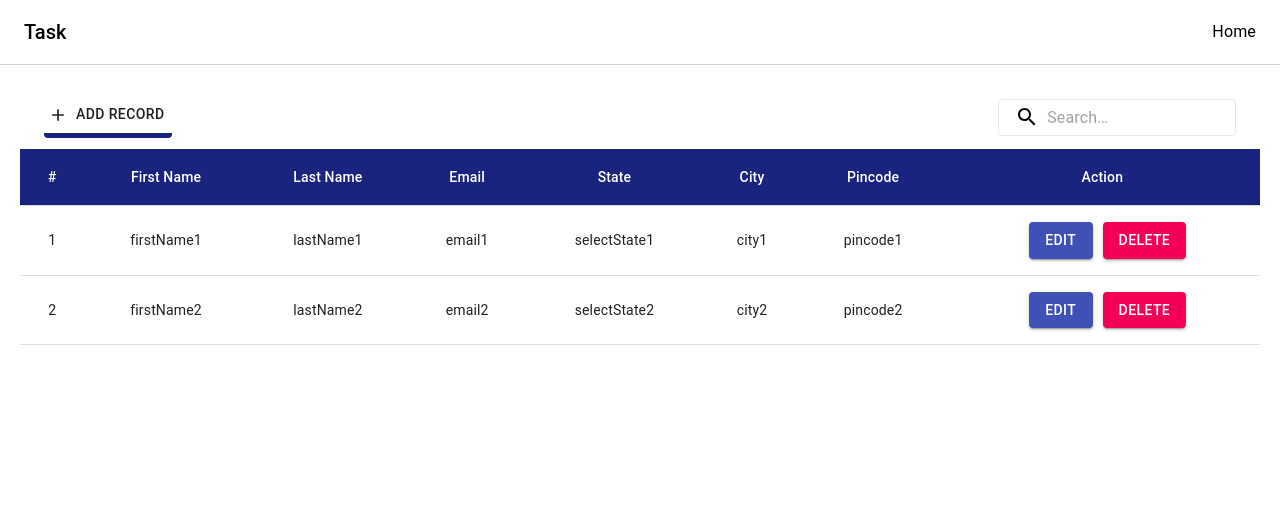
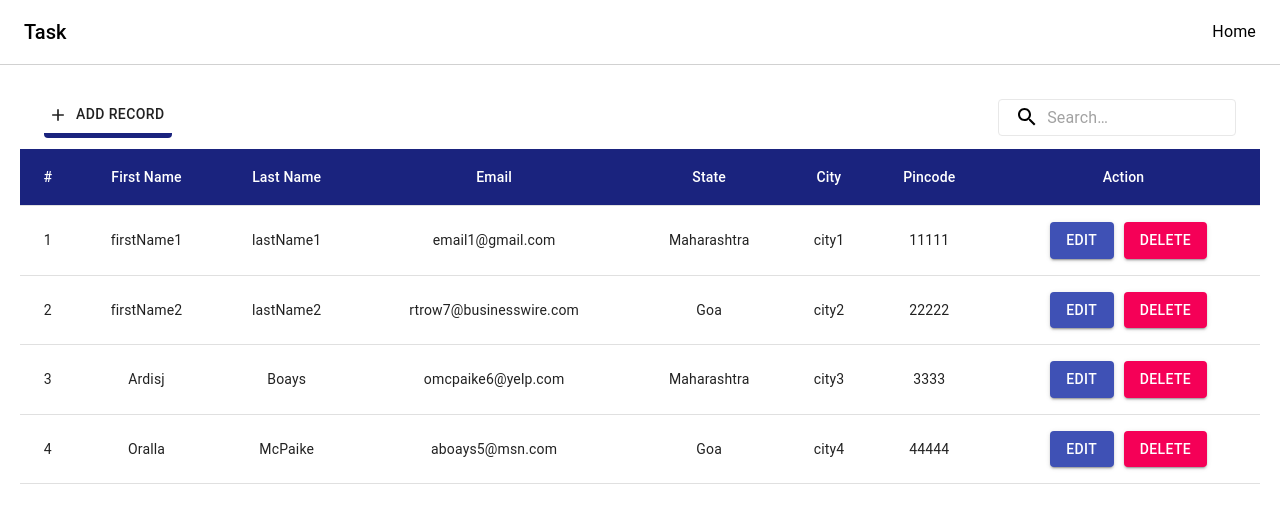
Before and after one commit to pankajgulabsharma/fugetron-task, a React (Create React App) app: page / in a window 1280 px wide. Shown: the top 508 px of the page. Built offline with nearby package versions, Linux system fonts and the light colour scheme.

Commit message:
commiting data

```diff
--- a/src/App.js
+++ b/src/App.js
@@ -4,7 +4,6 @@ import "./App.css";
 import AppBar from "./components/AppBar";
 import AddRecord from "./pages/AddRecord";
 import HomePage from "./pages/HomePage";
-import DeleteRecord from "./pages/DeleteRecord";
 import EditRecord from "./pages/EditRecord";
 import { BrowserRouter as Router, Switch, Route } from "react-router-dom";
 import NotFound from "./pages/NotFound";
@@ -18,7 +17,6 @@ function App() {
         <Switch>
           <Route exact path="/" component={HomePage} />
           <Route exact path="/addrecord" component={AddRecord} />
-          <Route exact path="/deleterecord/:id" component={DeleteRecord} />
           <Route exact path="/editrecord/:id" component={EditRecord} />
           <Route component={NotFound} />
         </Switch>
--- /dev/null
+++ b/src/components/DialogBox.js
@@ -0,0 +1,39 @@
+import React from "react";
+import Button from "@material-ui/core/Button";
+import Dialog from "@material-ui/core/Dialog";
+import DialogActions from "@material-ui/core/DialogActions";
+import DialogContent from "@material-ui/core/DialogContent";
+import DialogTitle from "@material-ui/core/DialogTitle";
+
+const DialogBox = ({ title, children, open, setOpen, action }) => {
+  return (
+    <Dialog
+      open={open}
+      onClose={() => setOpen(false)}
+      aria-labelledby="confirm-dialog"
+    >
+      {title && <DialogTitle>{title}</DialogTitle>}
+      {children && <DialogContent>{children}</DialogContent>}
+      <DialogActions>
+        <Button
+          variant="contained"
+          color="secondary"
+          onClick={() => {
+            setOpen(false);
+            action();
+          }}
+        >
+          Delete
+        </Button>
+        <Button
+          variant="contained"
+          color="primary"
+          onClick={() => setOpen(false)}
+        >
+          Cancel
+        </Button>
+      </DialogActions>
+    </Dialog>
+  );
+};
+export default DialogBox;
--- a/src/components/Table.js
+++ b/src/components/Table.js
@@ -24,7 +24,7 @@ const useStyle = makeStyles({
     marginLeft: "10px",
   },
 });
-const Table = ({ headerData, bodyData, setDialogOpen }) => {
+const Table = ({ headerData, bodyData, setOpen, setId }) => {
   const classes = useStyle();
   return (
     <TableContainer>
@@ -41,11 +41,11 @@ const Table = ({ headerData, bodyData, setDialogOpen }) => {
         <TableBody>
           {bodyData.map(
             (
-              { firstName, lastName, email, selectState, city, pincode },
+              { id, firstName, lastName, email, selectState, city, pincode },
               index
             ) => (
               <TableRow key={index}>
-                <TableCell className={classes.body}>{index + 1}</TableCell>
+                <TableCell className={classes.body}>{id}</TableCell>
                 <TableCell className={classes.body}>{firstName}</TableCell>
                 <TableCell className={classes.body}>{lastName}</TableCell>
                 <TableCell className={classes.body}>{email}</TableCell>
@@ -55,7 +55,7 @@ const Table = ({ headerData, bodyData, setDialogOpen }) => {
                 <TableCell className={classes.body}>
                   <NavLink
                     exact
-                    to={`/editrecord/${index + 1}`}
+                    to={`/editrecord/${id}`}
                     style={{ textDecoration: "none" }}
                   >
                     <Button
@@ -71,7 +71,10 @@ const Table = ({ headerData, bodyData, setDialogOpen }) => {
                     variant="contained"
                     color="secondary"
                     className={classes.button}
-                    onClick={() => setDialogOpen(true)}
+                    onClick={() => {
+                      setOpen(true);
+                      setId(id);
+                    }}
                   >
                     DELETE
                   </Button>
--- a/src/context/AppReducer.js
+++ b/src/context/AppReducer.js
@@ -1,21 +1,23 @@
 const AppReducer = (state, { type, payload }) => {
   switch (type) {
     case "ADD_USER":
+      console.log("Add state",state);
       return {
         ...state,
-        users: [...state.users, payload],
+        users: [...state.users, {id:state.users.length+1,...payload}],
       };
     case "REMOVE_USER":
-      break;
+      const filteredData=state.users.filter(user=>user.id!==payload)
+      return {
+        ...state,
+        users:filteredData
+      }
 
     case "EDIT_USER":
-      const { id } = payload;
-      const updatedUserData = state.user.map((curr, index) =>
-        index + 1 === id ? payload.updateduser : curr
-      );
+    const allUpdated=state.users.map(user=>user.id===payload.id ? payload :user)
       return {
         ...state,
-        users: updatedUserData,
+        users: allUpdated,
       };
 
     default:
--- a/src/context/GlobalState.js
+++ b/src/context/GlobalState.js
@@ -13,20 +13,40 @@ import AppReducer from "./AppReducer";
 const initialState = {
   users: [
     {
+      id: 1,
       firstName: "firstName1",
       lastName: "lastName1",
-      email: "email1",
-      selectState: "selectState1",
+      email: "email1@gmail.com",
+      selectState: "Maharashtra",
       city: "city1",
-      pincode: "pincode1",
+      pincode: 11111,
     },
     {
+      id: 2,
       firstName: "firstName2",
       lastName: "lastName2",
-      email: "email2",
-      selectState: "selectState2",
+      email: "rtrow7@businesswire.com",
+      selectState: "Goa",
       city: "city2",
-      pincode: "pincode2",
+      pincode: 22222,
+    },
+    {
+      id: 3,
+      firstName: "Ardisj",
+      lastName: "Boays",
+      email: "omcpaike6@yelp.com",
+      selectState: "Maharashtra",
+      city: "city3",
+      pincode: 3333,
+    },
+    {
+      id: 4,
+      firstName: "Oralla",
+      lastName: "McPaike",
+      email: "aboays5@msn.com",
+      selectState: "Goa",
+      city: "city4",
+      pincode: 44444,
     },
   ],
 };
@@ -45,7 +65,7 @@ const GlobalState = ({ children }) => {
   };
 
   //edit user
-  const editUser = (updateduser, id) => {
+  const editUser = (updateduser) => {
     dispatch({ type: "EDIT_USER", payload: updateduser });
   };
   return (
--- a/src/pages/AddRecord.js
+++ b/src/pages/AddRecord.js
@@ -41,8 +41,10 @@ const initialState = {
   pincode: "",
 };
 const AddRecord = () => {
+
   const [state, setState] = useState(initialState);
   const [error, setError] = useState({});
+  // const [dynamicId,setDynamicId]=useState(0)
 
   const { addUser } = useContext(GlobalContext);
   let history = useHistory();
@@ -56,6 +58,7 @@ const AddRecord = () => {
   const handleSubmit = async (e) => {
     e.preventDefault();
     if (validation()) {
+      // setDynamicId(prev=>prev+1)
       addUser(state);
       // console.log("sucess");
       history.push("/");
--- a/src/pages/DeleteRecord.js
+++ /dev/null
@@ -1,7 +0,0 @@
-import React from "react";
-
-const DeleteRecord = () => {
-  return <div>DeleteRecord page</div>;
-};
-
-export default DeleteRecord;
--- a/src/pages/HomePage.js
+++ b/src/pages/HomePage.js
@@ -1,4 +1,4 @@
-import React, { useState, useContext } from "react";
+import React, { useState, useContext, useMemo, useEffect } from "react";
 import Table from "../components/Table.js";
 import { makeStyles } from "@material-ui/core/styles";
 import {
@@ -13,6 +13,7 @@ import AddIcon from "@material-ui/icons/Add";
 import SearchIcon from "@material-ui/icons/Search";
 import { NavLink } from "react-router-dom";
 import { GlobalContext } from "../context/GlobalState.js";
+import DialogBox from "../components/DialogBox.js";
 
 const useStyle = makeStyles((theme) => ({
   root: {
@@ -57,29 +58,79 @@ const header = [
   "Action",
 ];
 const HomePage = () => {
-  const { users } = useContext(GlobalContext);
-  const [dialogOpen, setDialogOpen] = useState(false);
+  const { users, removeUser } = useContext(GlobalContext);
+  // const [dialogOpen, setDialogOpen] = useState(0);
+  const [open, setOpen] = useState(false);
+  const [id, setId] = useState(null);
+  const [name, setName] = useState("Deleted");
+  const [search, setSearch] = useState("");
+  const [searchData, setSearchData] = useState([]);
+
+  useEffect(() => {
+    const deletedUserName = users.filter((user) => user.id === id)[0];
+    setName(deletedUserName?.firstName);
+  }, [id]);
+
+  // console.log(users);
   // console.log(dialogOpen);
+  // const findNamefun = () => users.filter((user) => user.id === dialogOpen);
+  // console.log(`findNamefun`, findNamefun());
+  // const findName = findNamefun();
+  // console.log("findName", findName[0].firstName);
+  // const memoizedValue = useMemo(
+  //   () => users[dialogOpen].firstName,
+  //   [dialogOpen]
+  // );
+  // console.log(memoizedValue);
 
-  const DialogBox = (
-    <Dialog open={dialogOpen} onClose={() => setDialogOpen(false)}>
-      <DialogTitle>{"Are You Sure to Delete"}</DialogTitle>
+  // const DialogBox = () => (
+  //   <Dialog
+  //     open={Boolean(dialogOpen)}
+  //     onClose={() => setDialogOpen(Boolean(0))}
+  //   >
+  //     <DialogTitle>{`Are You Sure to Delete ${dialogOpen}`}</DialogTitle>
 
-      <DialogActions>
-        <Button
-          variant="contained"
-          color="secondary"
-          // type="submit"
-          // className={classes.button}
-        >
-          Delete
-        </Button>
-        <Button variant="contained" color="primary">
-          Cancel
-        </Button>
-      </DialogActions>
-    </Dialog>
-  );
+  //     <DialogActions>
+  //       <Button
+  //         variant="contained"
+  //         color="secondary"
+  //         onClick={() => {
+  //           setDialogOpen(Boolean(0));
+  //           removeUser(dialogOpen);
+  //         }}
+  //       >
+  //         Delete
+  //       </Button>
+  //       <Button
+  //         variant="contained"
+  //         color="primary"
+  //         onClick={() => setDialogOpen(Boolean(0))}
+  //       >
+  //         Cancel
+  //       </Button>
+  //     </DialogActions>
+  //   </Dialog>
+  // );
+
+  const handleSearch = (e) => {
+    console.log(`search`, search);
+    setSearch(e.target.value);
+  };
+
+  useEffect(() => {
+    if (search) {
+      const filterData = users.filter(
+        (user) =>
+          user.firstName.toLowerCase().includes(search.toLowerCase()) ||
+          user.lastName.toLowerCase().includes(search.toLowerCase()) ||
+          user.email.toLowerCase().includes(search.toLowerCase()) ||
+          user.selectState.toLowerCase().includes(search.toLowerCase()) ||
+          user.city.toLowerCase().includes(search.toLowerCase()) ||
+          user.pincode.includes(search)
+      );
+      setSearchData(filterData);
+    }
+  }, [search]);
   const classes = useStyle();
   return (
     <div className={classes.root}>
@@ -94,21 +145,29 @@ const HomePage = () => {
             <SearchIcon />
           </div>
           <InputBase
+            name={search}
             placeholder="Search…"
             classes={{
               root: classes.inputRoot,
               input: classes.inputInput,
             }}
             inputProps={{ "aria-label": "search" }}
+            onChange={(e) => handleSearch(e)}
           />
         </div>
       </Toolbar>
       <Table
         headerData={header}
-        bodyData={users}
-        setDialogOpen={setDialogOpen}
+        bodyData={search.length > 0 ? searchData : users}
+        setOpen={setOpen}
+        setId={setId}
       />
-      {DialogBox}
+      <DialogBox
+        title={`Are You Sure to Delete ${name}`}
+        open={open}
+        setOpen={setOpen}
+        action={() => removeUser(id)}
+      />
     </div>
   );
 };
```
Also changed, not shown: src/pages/EditRecord.js (+6 -4 lines).
